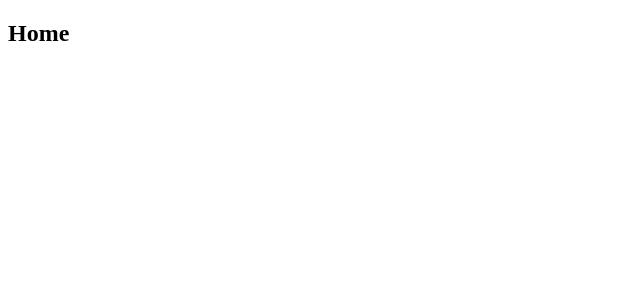
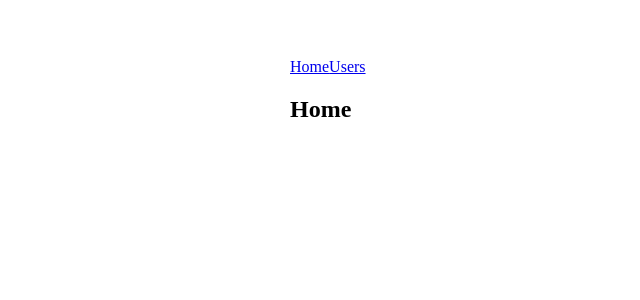
Before and after one commit to moroball14/spa-vuejs, a Vue app: page / in a window 1280 px wide. Shown: the top 300 px of the page, without its empty margins (0-640 px from the left). Built offline with nearby package versions, Linux system fonts and the light colour scheme.

Commit message:
router-linkの設定

```diff
--- a/src/App.vue
+++ b/src/App.vue
@@ -1,5 +1,9 @@
 <template>
-  <div>
+  <div style="width: 700px; margin: auto; padding-top: 50px;">
+    <nav>
+      <router-link to="/">Home</router-link>
+      <router-link to="/users">Users</router-link>
+    </nav>
     <router-view></router-view>
   </div>
 </template>
```
